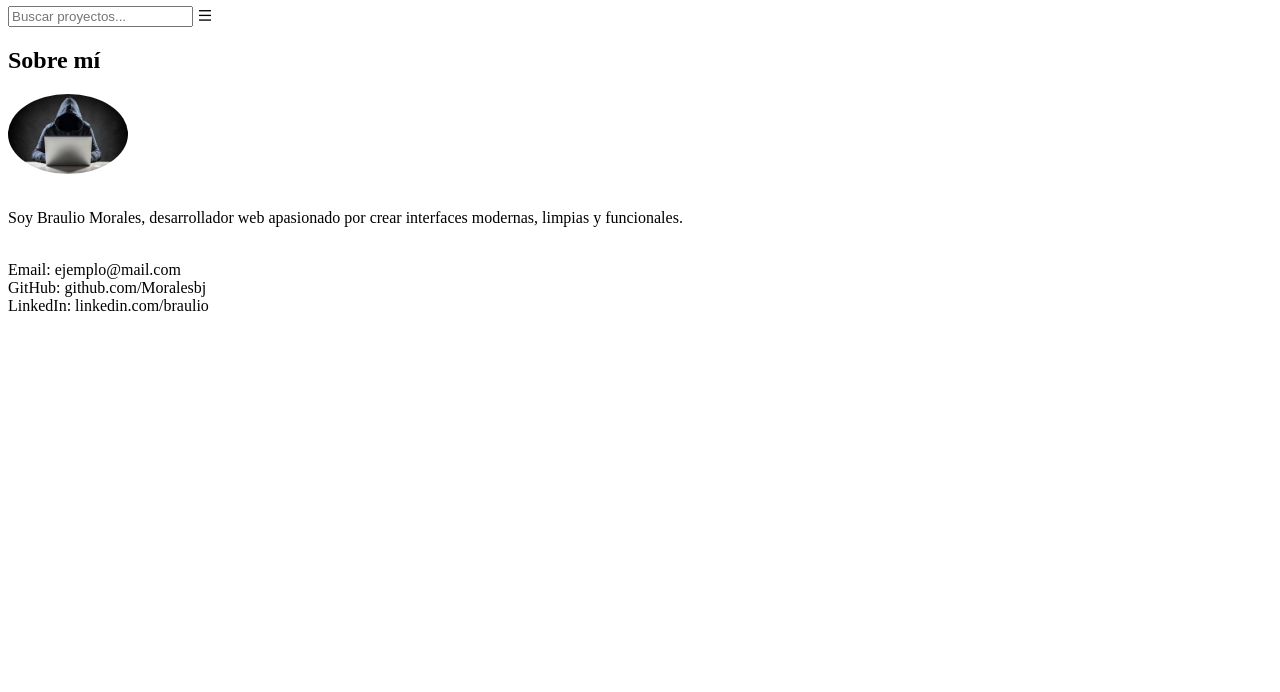
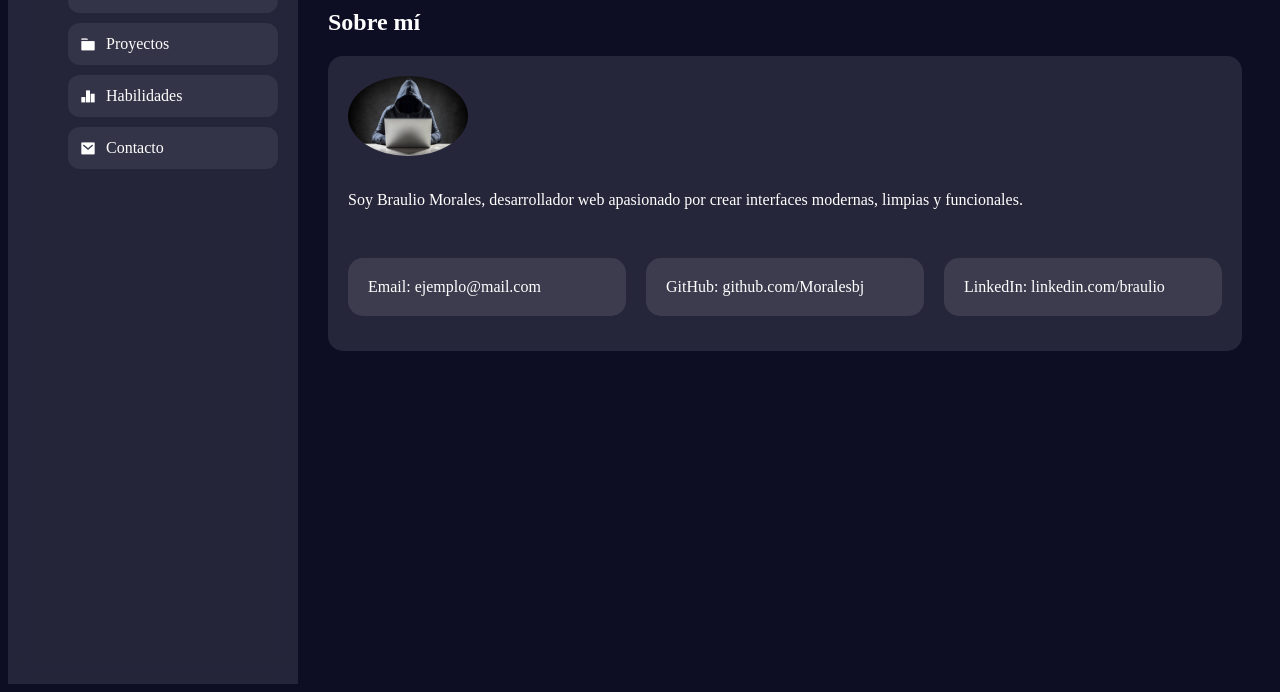
Before and after one commit to Moralesbj/Moralesbj.github.io, a plain HTML site: page index.html in a window 1280 px wide. Shown: the part 124-816 px from the top of the page. Drawn offline with nearby package versions, Linux system fonts and the light colour scheme.

Commit message:
Refactor styles.css for layout and design updates

```diff
--- a/styles.css
+++ b/styles.css
@@ -1,3 +1,116 @@
+@@ -1,113 +1,40 @@
+*{
+    margin:0;
+    padding:0;
+    box-sizing:border-box;
+    font-family:'Poppins', sans-serif;
+}
+body{
+    background:#0d0d24;
+    color:#fff;
+}
+.container{
+    display:flex;
+    height:100vh;
+}
+.sidebar{
+    width:250px;
+    background:rgba(255,255,255,0.1);
+    backdrop-filter:blur(12px);
+    padding:20px;
+    transition:0.3s;
+}
+.sidebar .logo{
+    font-size:2rem;
+    font-weight:bold;
+    margin-bottom:30px;
+}
+.sidebar ul{
+    list-style:none;
+}
+.sidebar li{
+    padding:12px;
+    margin:10px 0;
+    background:rgba(255,255,255,0.07);
+    border-radius:12px;
+    cursor:pointer;
+    display:flex;
+    align-items:center;
+    gap:10px;
+    transition:0.3s;
+}
+.sidebar li:hover{
+    background:rgba(255,255,255,0.2);
+}
+.topbar{
+    display:flex;
+    justify-content:space-between;
+    align-items:center;
+    padding:20px;
+    background:rgba(255,255,255,0.08);
+    backdrop-filter:blur(10px);
+}
+.topbar input{
+    width:60%;
+    padding:10px;
+    border-radius:12px;
+    border:none;
+}
+main{
+    flex:1;
+    display:flex;
+    flex-direction:column;
+}
+.content{
+    padding:30px;
+    animation:fade 0.5s;
+}
+@keyframes fade{
+    from{opacity:0; transform:translateY(10px)}
+    to{opacity:1; transform:translateY(0)}
+}
+.card{
+    background:rgba(255,255,255,0.1);
+    padding:20px;
+    border-radius:15px;
+    margin:15px 0;
+    transition:0.3s;
+}
+.card:hover{
+    transform:translateY(-4px);
+}
+.grid{
+    display:grid;
+    grid-template-columns:repeat(auto-fill,minmax(250px,1fr));
+    gap:20px;
+}
+.progress{
+    background:#333;
+    border-radius:12px;
+    height:12px;
+    margin-top:5px;
+}
+.progress-bar{
+    height:100%;
+    border-radius:12px;
+    background:#7b3cf3;
+}
+form input, form textarea{
+    width:100%;
+    padding:12px;
+    margin:10px 0;
+    border-radius:12px;
+    border:none;
+}
+form button{
+    padding:12px;
+    width:100%;
+    border:none;
+    border-radius:12px;
+    background:#7b3cf3;
+    color:white;
+    cursor:pointer;
+    font-size:1rem;
 .project-grid {
     display: grid;
     grid-template-columns: repeat(auto-fit, minmax(260px, 1fr));
```
